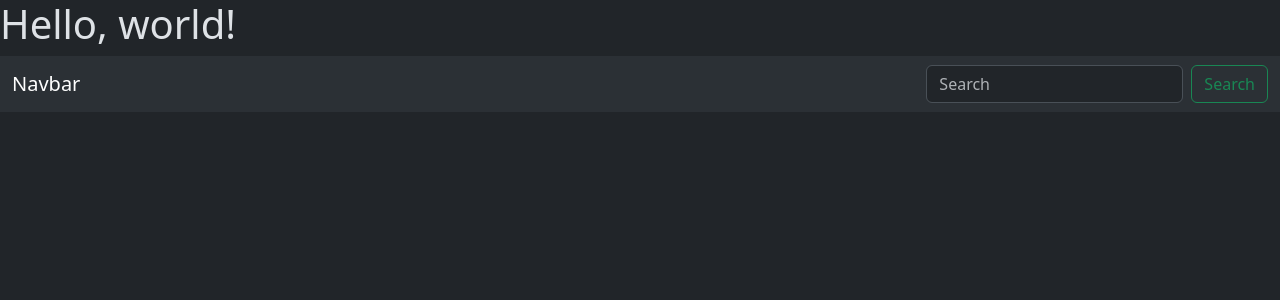
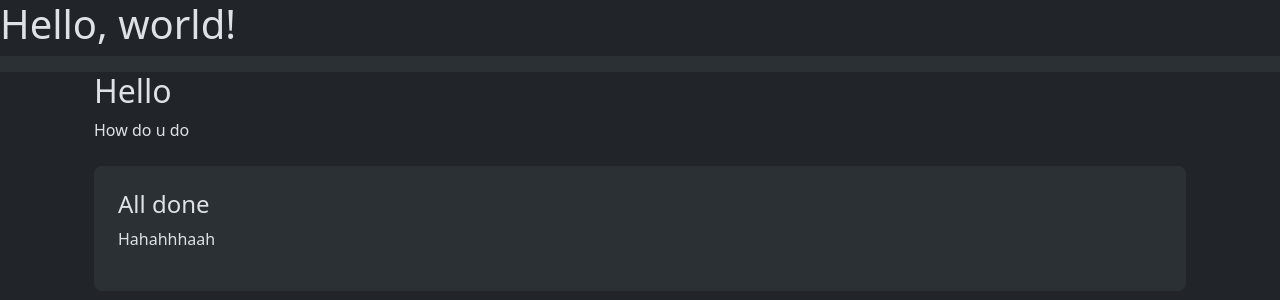
Before and after one commit to DDosCats/Sigma-Python-Hub, a Python web app: template apps/main/templates/main/index.html in a window 1280 px wide. Shown: the top 300 px of the page. Run offline with Jinja, Linux system fonts and the light colour scheme; the template is opened without the code that fills it, so the values that code supplies are empty.

Commit message:
add templates

```diff
--- a/apps/main/templates/main/index.html
+++ b/apps/main/templates/main/index.html
@@ -1,23 +1,14 @@
-<!doctype html>
-<html lang="en" data-bs-theme="dark">
-  <head>
-    <meta charset="utf-8">
-    <meta name="viewport" content="width=device-width, initial-scale=1">
-    <title>Homework3</title>
-    <link href="https://cdn.jsdelivr.net/npm/bootstrap@5.3.2/dist/css/bootstrap.min.css" rel="stylesheet" integrity="sha384-T3c6CoIi6uLrA9TneNEoa7RxnatzjcDSCmG1MXxSR1GAsXEV/Dwwykc2MPK8M2HN" crossorigin="anonymous">
-  </head>
-  <body>
-    <h1>Hello, world!</h1>
-    <script src="https://cdn.jsdelivr.net/npm/bootstrap@5.3.2/dist/js/bootstrap.bundle.min.js" integrity="sha384-C6RzsynM9kWDrMNeT87bh95OGNyZPhcTNXj1NW7RuBCsyN/o0jlpcV8Qyq46cDfL" crossorigin="anonymous"></script>
-  </body>
-</html>
+{% extends "base.html" %}
 
-<nav class="navbar bg-body-tertiary">
-    <div class="container-fluid">
-      <a class="navbar-brand">Navbar</a>
-      <form class="d-flex" role="search">
-        <input class="form-control me-2" type="search" placeholder="Search" aria-label="Search">
-        <button class="btn btn-outline-success" type="submit">Search</button>
-      </form>
-    </div>
-  </nav>
+{% block title %}Home{% endblock %}
+
+
+
+{%block content%}
+    <div class = "container">
+        <h2> Hello </h2>
+        <p> How do u do <p>
+        <div class = 'mt-4  rounded-3 bg-body-tertiary p-4'>
+            <h4> All done </h4>
+            <p> Hahahhhaah <p>
+{% endblock %}
--- a/apps/main/templates/main/index2.html
+++ /dev/null
@@ -1,6 +0,0 @@
-<h2> Привіт ти в магазині!!! </h2>
-
-<hr>
-
-<p> Тут нема нічого але через 5 років тут буде все! </p>
-<p> Поки можеш ютуб подивится </p>
--- a/core/settings.py
+++ b/core/settings.py
@@ -55,7 +55,7 @@ ROOT_URLCONF = 'core.urls'
 TEMPLATES = [
     {
         'BACKEND': 'django.template.backends.django.DjangoTemplates',
-        'DIRS': [],
+        'DIRS': [BASE_DIR / 'templates','templates'],
         'APP_DIRS': True,
         'OPTIONS': {
             'context_processors': [
--- /dev/null
+++ b/templates/base.html
@@ -0,0 +1,20 @@
+<!doctype html>
+<html lang="en" data-bs-theme="dark">
+  <head>
+    <meta charset="utf-8">
+    <meta name="viewport" content="width=device-width, initial-scale=1">
+    <title>{% block title %}{% endblock  %}-SigmaPythonHub</title>
+    <link href="https://cdn.jsdelivr.net/npm/bootstrap@5.3.2/dist/css/bootstrap.min.css" rel="stylesheet" integrity="sha384-T3c6CoIi6uLrA9TneNEoa7RxnatzjcDSCmG1MXxSR1GAsXEV/Dwwykc2MPK8M2HN" crossorigin="anonymous">
+  </head>
+  <body>
+    <h1>Hello, world!</h1>
+    <script src="https://cdn.jsdelivr.net/npm/bootstrap@5.3.2/dist/js/bootstrap.bundle.min.js" integrity="sha384-C6RzsynM9kWDrMNeT87bh95OGNyZPhcTNXj1NW7RuBCsyN/o0jlpcV8Qyq46cDfL" crossorigin="anonymous"></script>
+  </body>
+</html>
+
+<nav class="navbar bg-body-tertiary">
+  </nav>
+
+    <div class = "container">
+        {% block content %}{% endblock  %}
+    </div>
```
